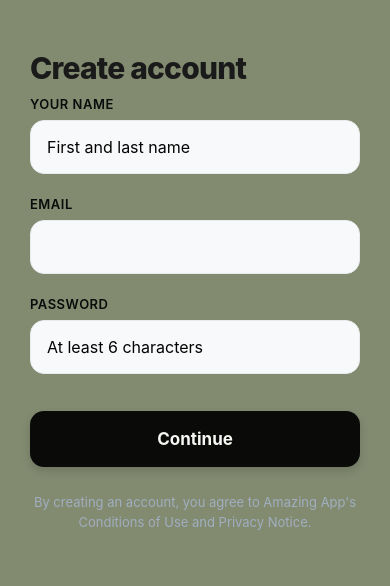
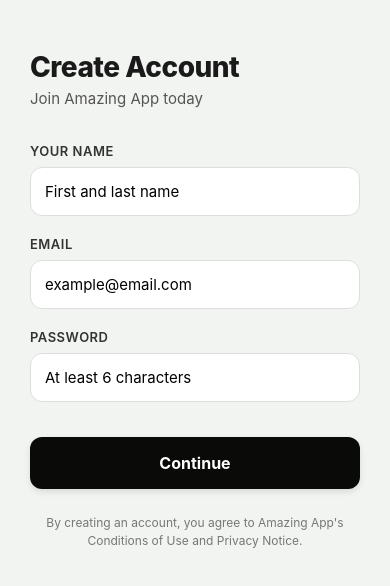
Before and after one commit to mikelodeonn/simple-ecommerce, a React Native app: screen /Register in a window 390 px wide. Shown: the top 586 px of the page. Built offline with nearby package versions, Linux system fonts and the light colour scheme.

Commit message:
ajustes en la vista de regiter

```diff
--- a/frontend/src/features/auth/pages/Register.js
+++ b/frontend/src/features/auth/pages/Register.js
@@ -1,32 +1,57 @@
 import React, { useState } from 'react';
-import { View, Text, TextInput, TouchableOpacity, StyleSheet, Alert, ActivityIndicator, SafeAreaView, ScrollView } from 'react-native';
+import {
+  View,
+  Text,
+  TextInput,
+  TouchableOpacity,
+  StyleSheet,
+  Alert,
+  ActivityIndicator,
+  SafeAreaView,
+  ScrollView
+} from 'react-native';
 import { useAuth } from '../../../context/AuthContext';
 import { userService } from '../services/UserService';
 
 export const Register = ({ navigation }) => {
-  const [email, setEmail] = useState('');
-  const [password, setPassword] = useState('');
-  const [name, setName] = useState('');
+  const [form, setForm] = useState({ email: '', password: '', name: '' });
   const [loading, setLoading] = useState(false);
   const { login } = useAuth();
 
+  const handleChange = (field, value) => {
+    setForm(prev => ({ ...prev, [field]: value }));
+  };
+
+  const validateForm = () => {
+    const { email, password, name } = form;
+    if (!email || !password || !name) {
+      Alert.alert("Error", "Please fill in all fields");
+      return false;
+    }
+    const isPasswordValid = /^(?=.*[A-Za-z])(?=.*\d).{6,}$/.test(password);
+    if (!isPasswordValid) {
+      Alert.alert("Weak Password", "Must be at least 6 characters long and include a letter and a number.");
+      return false;
+    }
+    return true;
+  };
+
   const handleRegister = async () => {
-    if (!email || !password || !name) return Alert.alert("Error", "Please fill in all fields");
-
-    const isPasswordValid = /^(?=.*[A-Za-z])(?=.*\d).{6,}$/.test(password);
-    if (!isPasswordValid) return Alert.alert("Weak Password", "Must be at least 6 characters long and include a letter and a number.");
+    if (!validateForm()) return;
 
     setLoading(true);
     try {
-      const newUser = { email, name, password, emoji: '👤' };
+      const newUser = { ...form, emoji: '👤' };
       const success = await userService.registerUser(newUser);
+
       if (success) {
         await login(newUser);
+        navigation.replace("Home"); // Redirige al home tras registro
       } else {
         Alert.alert("Error", "This email is already registered");
       }
     } catch (e) {
-      Alert.alert("Error", "Registration failed");
+      Alert.alert("Error", "Registration failed. Please try again later.");
     } finally {
       setLoading(false);
     }
@@ -34,38 +59,44 @@ export const Register = ({ navigation }) => {
 
   return (
     <SafeAreaView style={styles.container}>
-      <ScrollView contentContainerStyle={styles.scrollContent}>
-        <Text style={styles.title}>Create account</Text>
+      <ScrollView contentContainerStyle={styles.scrollContent} keyboardShouldPersistTaps="handled">
+        <Text style={styles.title}>Create Account</Text>
+        <Text style={styles.subtitle}>Join Amazing App today</Text>
 
         <View style={styles.form}>
-          <Text style={styles.label}>Your name</Text>
+          <Text style={styles.label}>Your Name</Text>
           <TextInput
             style={styles.input}
-            value={name}
-            onChangeText={setName}
+            value={form.name}
+            onChangeText={(val) => handleChange("name", val)}
             placeholder="First and last name"
           />
 
           <Text style={styles.label}>Email</Text>
           <TextInput
             style={styles.input}
-            value={email}
-            onChangeText={setEmail}
+            value={form.email}
+            onChangeText={(val) => handleChange("email", val)}
             autoCapitalize="none"
             keyboardType="email-address"
+            placeholder="example@email.com"
           />
 
           <Text style={styles.label}>Password</Text>
           <TextInput
             style={styles.input}
-            value={password}
-            onChangeText={setPassword}
+            value={form.password}
+            onChangeText={(val) => handleChange("password", val)}
             secureTextEntry
             placeholder="At least 6 characters"
           />
 
-          <TouchableOpacity style={styles.registerBtn} onPress={handleRegister} disabled={loading}>
-            {loading ? <ActivityIndicator color="#000" /> : <Text style={styles.registerBtnText}>Continue</Text>}
+          <TouchableOpacity
+            style={[styles.registerBtn, loading && styles.disabledBtn]}
+            onPress={handleRegister}
+            disabled={loading}
+          >
+            {loading ? <ActivityIndicator color="#fff" /> : <Text style={styles.registerBtnText}>Continue</Text>}
           </TouchableOpacity>
 
           <Text style={styles.disclaimer}>
@@ -80,7 +111,7 @@ export const Register = ({ navigation }) => {
 const styles = StyleSheet.create({
   container: {
     flex: 1,
-    backgroundColor: '#828b70'
+    backgroundColor: '#f2f4f1'
   },
   scrollContent: {
     paddingHorizontal: 30,
@@ -88,15 +119,15 @@ const styles = StyleSheet.create({
     paddingBottom: 40
   },
   title: {
-    fontSize: 30,
+    fontSize: 28,
     fontWeight: '800',
-    marginBottom: 10,
+    marginBottom: 5,
     color: '#1A1A1A',
-    letterSpacing: -0.8
+    letterSpacing: -0.5
   },
   subtitle: {
     fontSize: 15,
-    color: '#040404',
+    color: '#555',
     marginBottom: 35
   },
   form: {
@@ -106,42 +137,45 @@ const styles = StyleSheet.create({
     fontWeight: '600',
     marginBottom: 8,
     fontSize: 13,
-    color: '#0a0b0b',
+    color: '#333',
     textTransform: 'uppercase',
     letterSpacing: 0.5
   },
   input: {
-    backgroundColor: '#F8F9FA',
+    backgroundColor: '#fff',
     borderWidth: 1,
-    borderColor: '#E9ECEF',
-    padding: 16,
-    borderRadius: 14,
-    marginBottom: 22,
-    fontSize: 16,
-    color: '#040404'
+    borderColor: '#ddd',
+    padding: 14,
+    borderRadius: 12,
+    marginBottom: 20,
+    fontSize: 15,
+    color: '#000'
   },
   registerBtn: {
     backgroundColor: '#0a0a09',
-    padding: 18,
-    borderRadius: 14,
+    padding: 16,
+    borderRadius: 12,
     alignItems: 'center',
     marginTop: 15,
     shadowColor: '#000',
-    shadowOffset: { width: 0, height: 4 },
-    shadowOpacity: 0.15,
-    shadowRadius: 8,
-    elevation: 4
+    shadowOffset: { width: 0, height: 3 },
+    shadowOpacity: 0.1,
+    shadowRadius: 6,
+    elevation: 3
+  },
+  disabledBtn: {
+    opacity: 0.7
   },
   registerBtnText: {
-    fontSize: 17,
-    color: '#f6f8f3',
+    fontSize: 16,
+    color: '#fff',
     fontWeight: '700'
   },
   disclaimer: {
     marginTop: 25,
-    fontSize: 13,
-    color: '#A0AEC0',
-    lineHeight: 20,
+    fontSize: 12,
+    color: '#777',
+    lineHeight: 18,
     textAlign: 'center'
   }
 });
```
